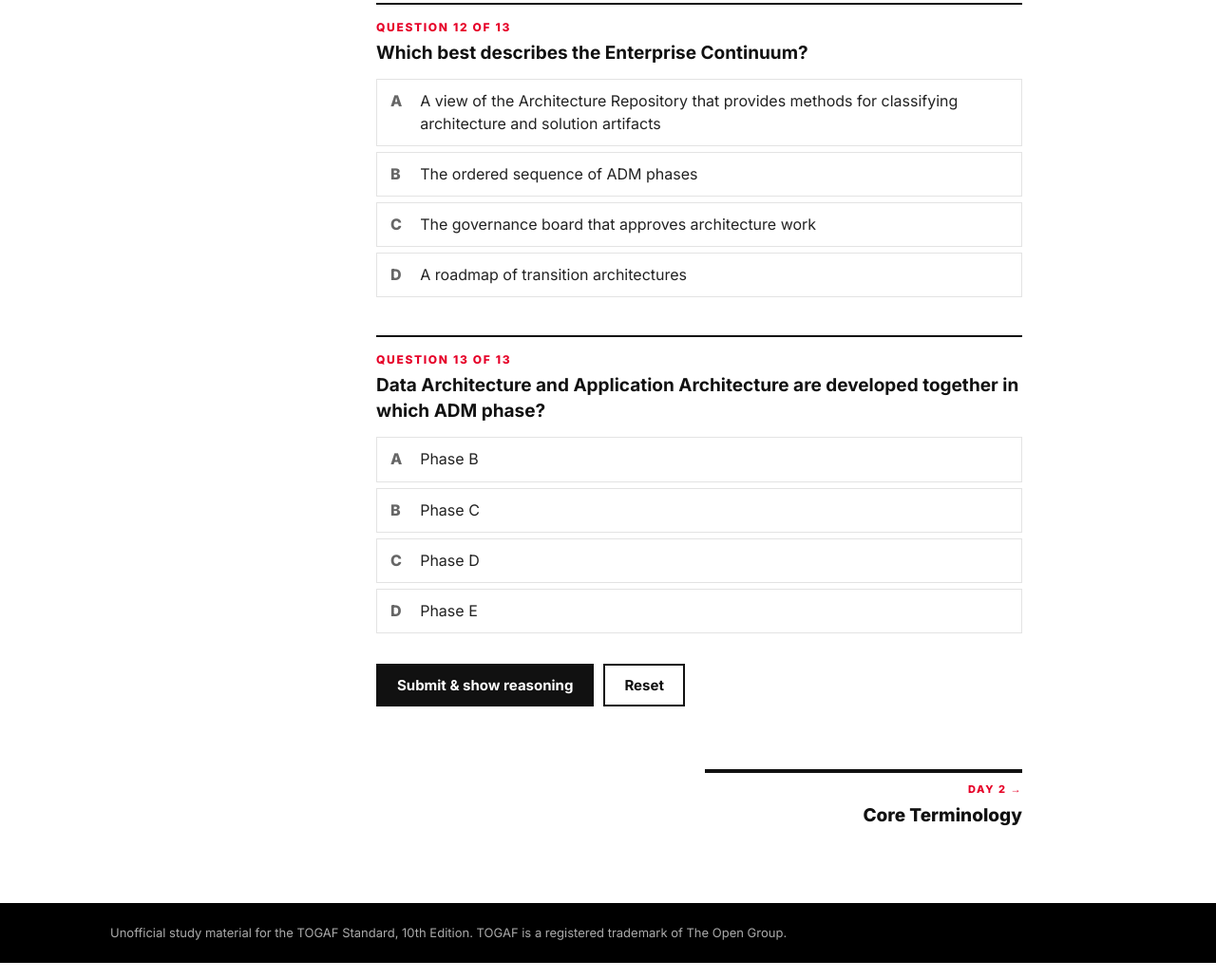
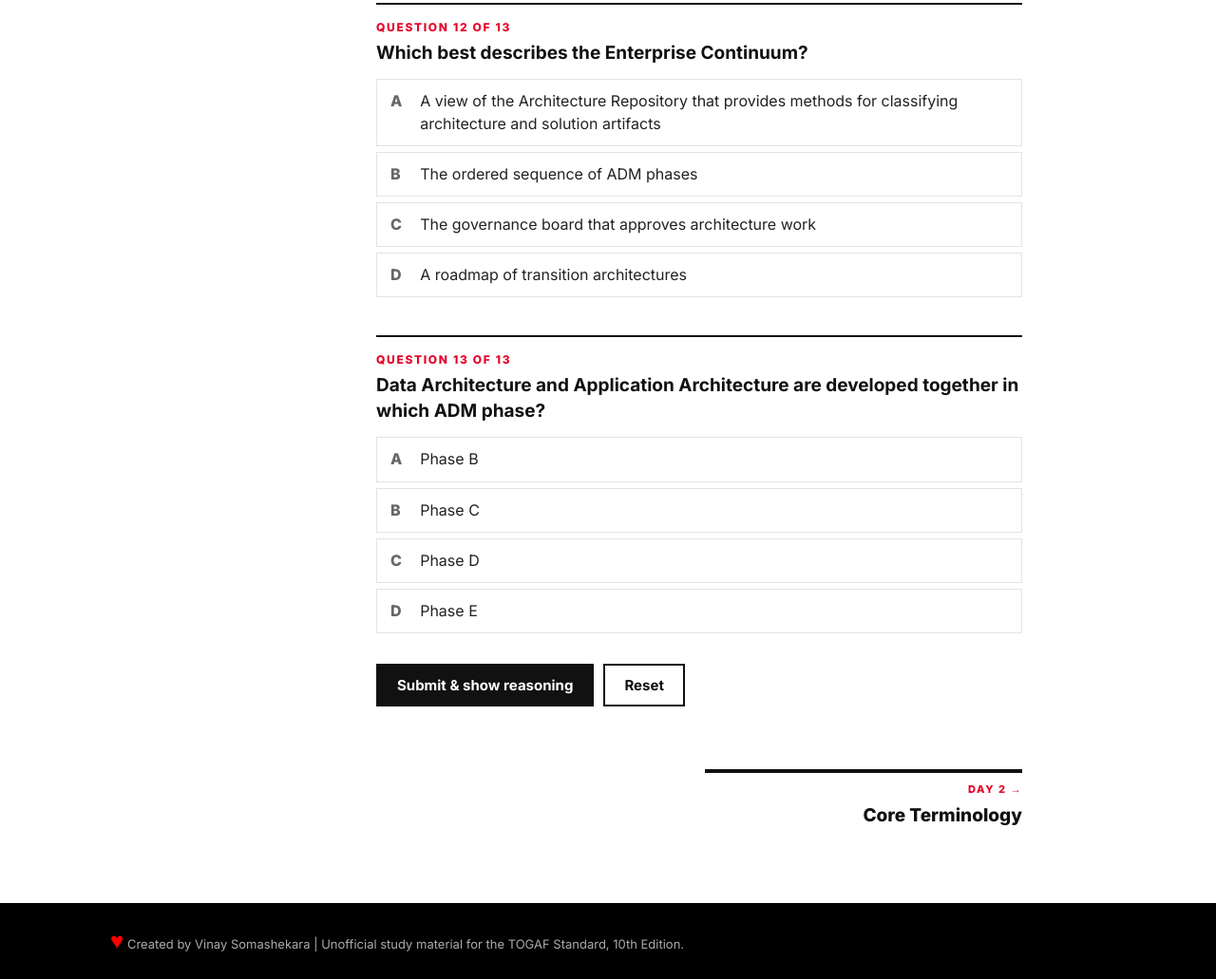
Before and after one commit to born2vin/togaf-study-guide, a plain HTML site: page TOGAF_Day1_Introduction.html in a window 1280 px wide. Shown: the part 9342-10373 px from the top of the page at 95% size. Drawn offline with Linux system fonts and the light colour scheme.

Commit message:
Changes to Footer

```diff
--- a/TOGAF_Day1_Introduction.html
+++ b/TOGAF_Day1_Introduction.html
@@ -539,6 +539,6 @@ const QUESTIONS = [
 })();
 
 </script>
-<footer class="site"><div class="in">Unofficial study material for the TOGAF Standard, 10th Edition. TOGAF is a registered trademark of The Open Group.</div></footer>
+<footer class="site"><div class="in"><i class="fa fa-heart" style="font-size:24px;color:red">&hearts;</i> Created by Vinay Somashekara | Unofficial study material for the TOGAF Standard, 10th Edition.</div></footer>
 </body>
 </html>
```
Also changed, not shown: TOGAF_Day2_Core_Terminology.html (+1 -1 lines), TOGAF_Day3_Preliminary_Phase.html (+1 -1 lines), TOGAF_Day4_Architecture_Vision.html (+1 -1 lines), TOGAF_Day5_Business_Architecture.html (+1 -1 lines), TOGAF_Day6_Data_Architecture.html (+1 -1 lines), TOGAF_Day7_Application_Architecture.html (+1 -1 lines), TOGAF_Day8_Technology_Architecture.html (+1 -1 lines), TOGAF_Day9_Opportunities_Solutions.html (+1 -1 lines), index.html (+1 -1 lines).
